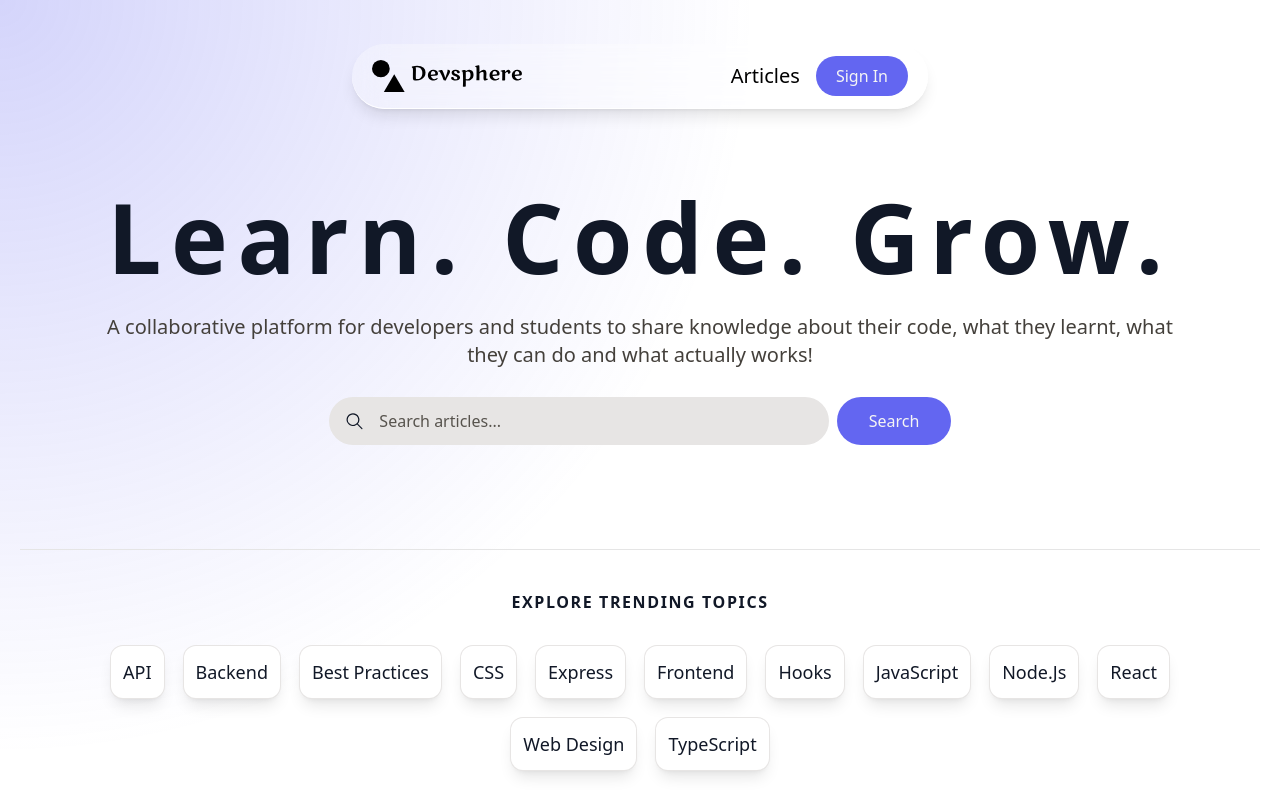
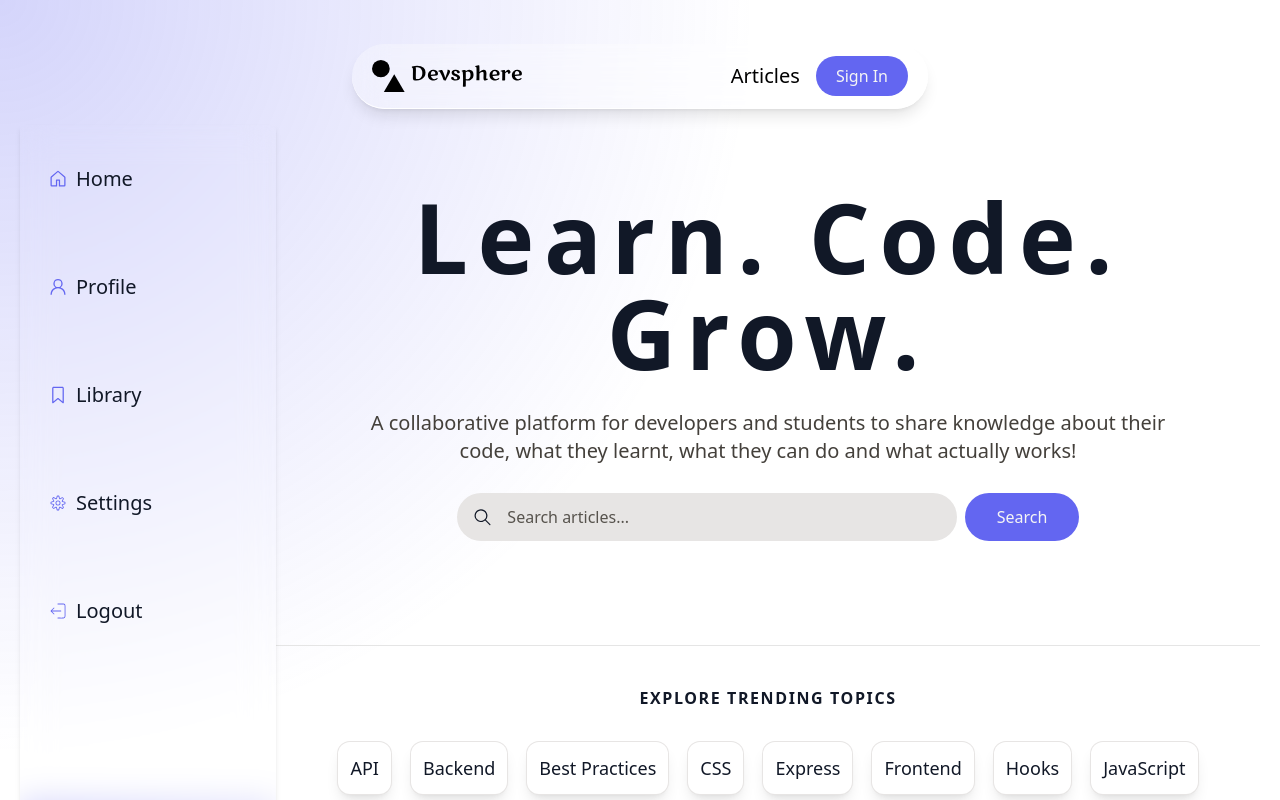
Before and after one commit to thedanielking/devSphere, a React (Vite) app: page / in a window 1280 px wide. Shown: the top 800 px of the page. Built offline with nearby package versions, Linux system fonts and the light colour scheme; no server answers; the database is empty.

Commit message:
SideBar Redesign

```diff
--- a/src/components/AppLayout.jsx
+++ b/src/components/AppLayout.jsx
@@ -1,11 +1,21 @@
 import { Outlet } from "react-router-dom"
 import Navbar from "./Navbar"
+import SideNavBar from "./SideNavBar";
+import { useState } from "react";
 
 function AppLayout() {
+    const [openSideNav, setOpenSideNav] = useState(false);
+
+    const toggleSideNav = ()=>{
+        setOpenSideNav((value)=> !value);
+    }
+
+
     return (
         <div className="p-1">
-            <Navbar />
+            <Navbar toggleSideNav={toggleSideNav} />
             <main className="text-text p-4 min-h-screen flex justify-center items-start">
+                <SideNavBar display={openSideNav} />
                 <Outlet />
             </main>
         </div>
--- a/src/components/Navbar.jsx
+++ b/src/components/Navbar.jsx
@@ -1,16 +1,18 @@
-import { useState } from "react"
-// import { HiOutlineBars3, HiXMark } from "react-icons/hi2"
+import { HiOutlineBars3, HiXMark } from "react-icons/hi2"
 import { Link } from "react-router-dom"
 import { useAuth } from "../context/AuthContext";
 
-function Navbar() {
+function Navbar({toggleSideNav}) {
     const { user } =  useAuth();
 
     return (
-        <nav className="flex justify-between items-center px-5 py-3 max-w-xl mx-auto sticky top-2 z-10 w-full backdrop-blur-lg bg-white/30 border-b border-white border-opacity-30 shadow-lg rounded-full mt-10">
-            <Link to="/">
-                <img src="../default-monochrome-black.svg" alt="DevSphere Logo" className="w-[120px] md:w-[150px]" />
-            </Link>
+        <nav className="flex justify-between items-center px-5 py-3 max-w-xl mx-auto sticky top-0 z-10 w-full backdrop-blur-lg bg-white/30 border-b border-white border-opacity-30 shadow-lg rounded-full mt-10">
+            <div className="flex items-center gap-4">
+                <HiOutlineBars3 className="text-xl cursor-pointer lg:hidden" onClick={toggleSideNav}  />
+                <Link to="/">
+                    <img src="../default-monochrome-black.svg" alt="DevSphere Logo" className="w-[120px] md:w-[150px]" />
+                </Link>
+            </div>
             <div className="flex gap-4 items-center">
                 <Link to="/posts" className="font-medium text-lg lg:text-xl  hover:underline">Articles</Link>
                 {user
--- a/src/components/SideNavBar.jsx
+++ b/src/components/SideNavBar.jsx
@@ -1,8 +1,41 @@
-function SideNavBar() {
+import { GoHome, GoPerson, GoBookmark } from "react-icons/go";
+import { CiSettings, CiLogout } from "react-icons/ci";
+import { Link } from "react-router-dom";
+
+function SideNavBar({display}) {
     return (
-        <div>
+        <ul className={`px-4 py-6 space-y-12 text-xl backdrop-blur-lg shadow-md
+    fixed left-0 h-screen w-64 z-50
+    transform transition-transform duration-300 ease-in-out
+    ${display ? 'translate-x-0' : '-translate-x-full'}
+    lg:static lg:translate-x-0 lg:z-auto lg:block lg:w-64 lg:transition-none
+  `}>
 
-        </div>
+            <Link to="/" className="px-3 py-4 flex items-center gap-2 hover:bg-white/30 cursor-pointer rounded">
+                <GoHome className="text-primary" />
+                <span>Home</span>
+            </Link>
+
+            <Link className="px-3 py-4 flex items-center gap-2 hover:bg-white/30 cursor-pointer rounded">
+                <GoPerson className="text-primary" />
+                <span>Profile</span>
+            </Link>
+
+            <Link className="px-3 py-4 flex items-center gap-2 hover:bg-white/30 cursor-pointer rounded">
+                <GoBookmark className="text-primary" />
+                <span>Library</span>
+            </Link>
+
+            <Link className="px-3 py-4 flex items-center gap-2 hover:bg-white/30 cursor-pointer rounded">
+                <CiSettings className="text-primary" />
+                <span>Settings</span>
+            </Link>
+
+            <Link className="px-3 py-4 flex items-center gap-2 hover:bg-white/30 cursor-pointer rounded">
+                <CiLogout className="text-primary" />
+                <span>Logout</span>
+            </Link>
+        </ul>
     )
 }
 
--- a/src/pages/Homepage.jsx
+++ b/src/pages/Homepage.jsx
@@ -11,7 +11,7 @@ function Homepage() {
         return post;
     })
     return (
-        <div>
+        <div className="flex-6">
             <Header />
             <section className="space-y-3">
                 <div>
--- a/src/pages/Posts.jsx
+++ b/src/pages/Posts.jsx
@@ -8,9 +8,9 @@ function Posts() {
     const sortedFilteredPosts = useFilteredPosts(posts);
 
     return (
-        <div className="flex-1 p-10 space-y-6 lg:py-10 lg:px-30">
+        <div className="flex-6 p-10 space-y-6 lg:py-10 lg:px-30">
             <div>
-                <h2 className="text-3xl font-semibold lg:text-4xl">Articles</h2>
+                <h2 className="text-4xl font-bold lg:text-5xl">Articles</h2>
                 <p className="text-lg text-text lg:text-xl">Discover and share developers articles</p>
             </div>
             <PostsHeader />
--- /dev/null
+++ b/src/pages/WritePost.jsx
@@ -0,0 +1,9 @@
+function WritePost(){
+    return (
+        <div>
+            write post
+        </div>
+    )
+}
+
+export default WritePost;
```
